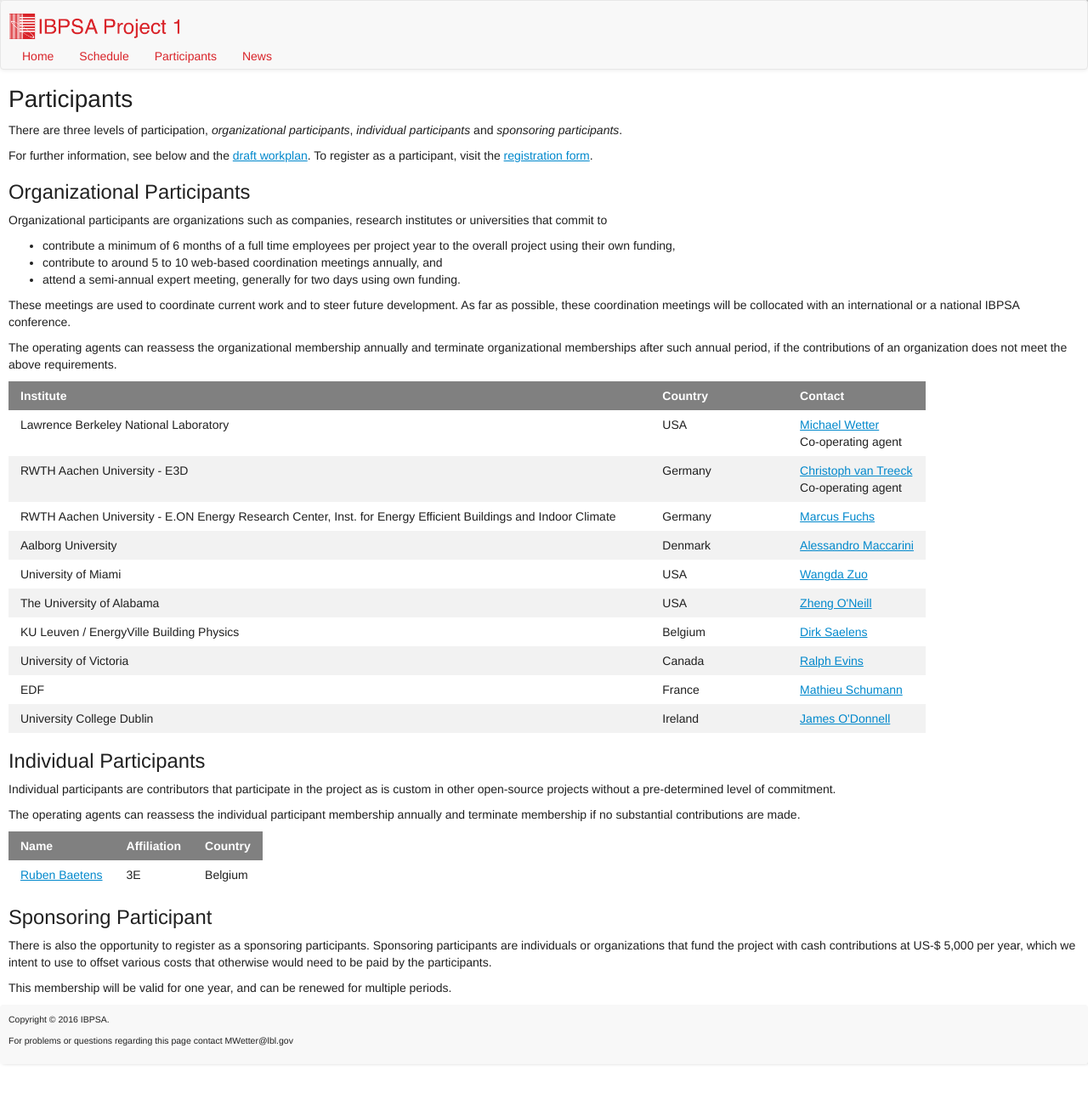
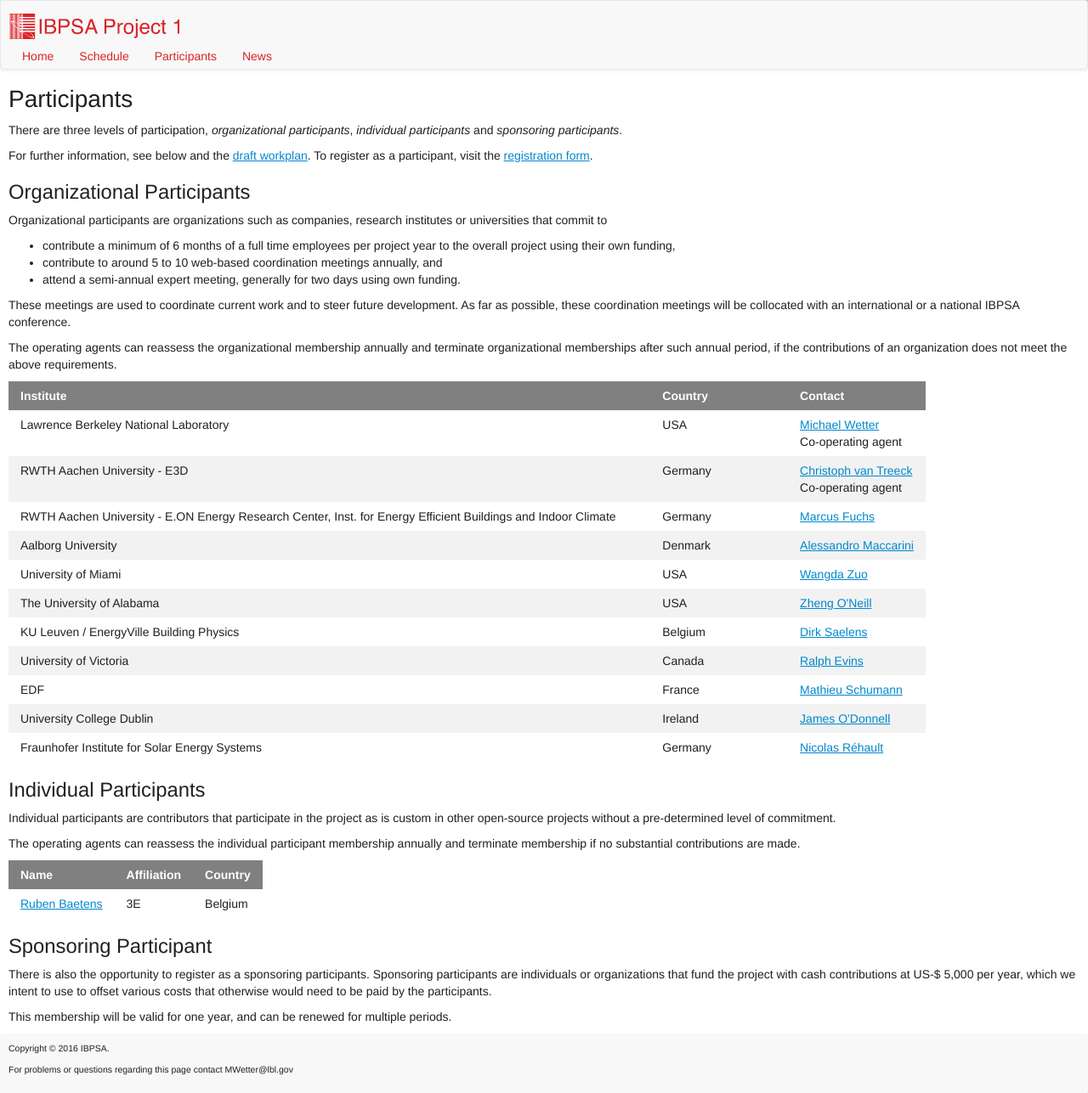
Before and after one commit to ibpsa/project1, a Jekyll site: the page built from participants.md, in a window 1280 px wide. Shown: the whole page at 85% size. Built offline with Jekyll 4.4.1, drawn with Linux system fonts in a browser that asks for light colours; nearby versions of some CDN libraries; before the commit the page ends 1253 px from its top, so only the background shows below that.

Commit message:
Updated participant list

```diff
--- a/_data/organizational_participants.yml
+++ b/_data/organizational_participants.yml
@@ -59,3 +59,9 @@
   contact_email: james.odonnell@ucd.ie
   institute:     University College Dublin
   country:       Ireland
+
+- date_joined:   9/5/2016
+  contact_name:  Nicolas Réhault
+  contact_email: nicolas.rehault@ise.fraunhofer.de
+  institute:     Fraunhofer Institute for Solar Energy Systems
+  country:       Germany
```
